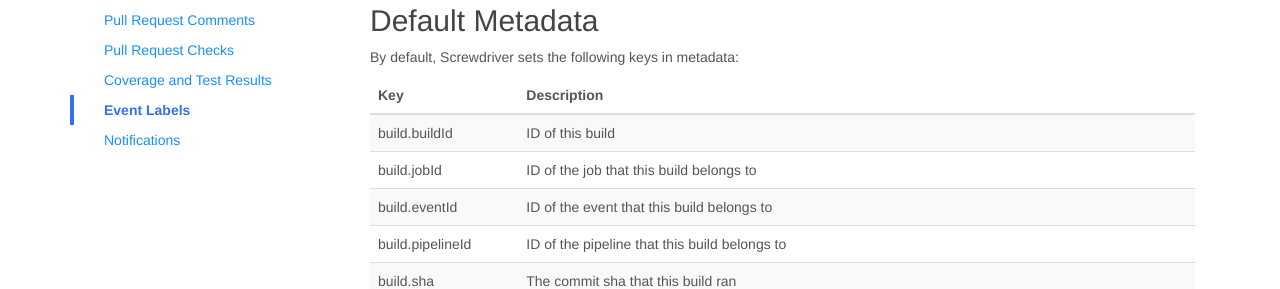
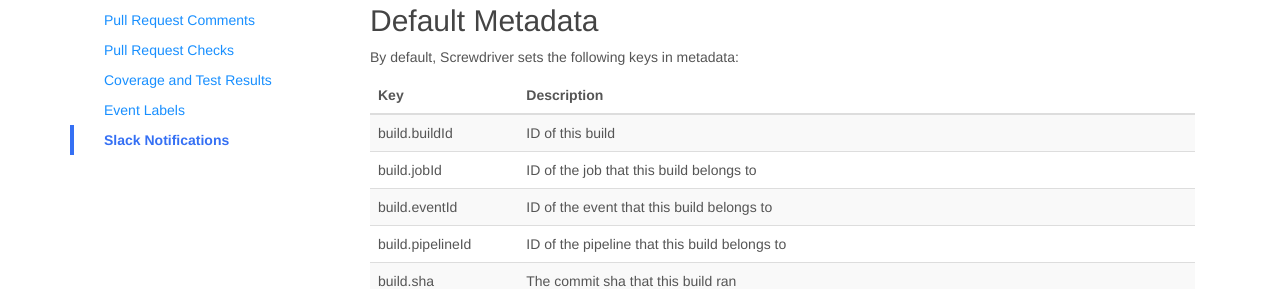
Before and after one commit to screwdriver-cd/guide, a Jekyll site: the page built from docs/user-guide/metadata.md, in a window 1280 px wide. Shown: the part 357-646 px from the top of the page. Built offline with Jekyll 4.4.1, drawn with Linux system fonts in a browser that asks for light colours.

Commit message:
Fix link to renamed section.

```diff
--- a/docs/user-guide/metadata.md
+++ b/docs/user-guide/metadata.md
@@ -24,8 +24,8 @@ toc:
       url: "#coverage-and-test-results"
     - title: <span class="menu-indent">Event Labels</span>
       url: "#event-labels"
-    - title: <span class="menu-indent">Notifications</span>
-      url: "#notifications"
+    - title: <span class="menu-indent">Slack Notifications</span>
+      url: "#slack-notifications"
 ---
 # Metadata
 
```
